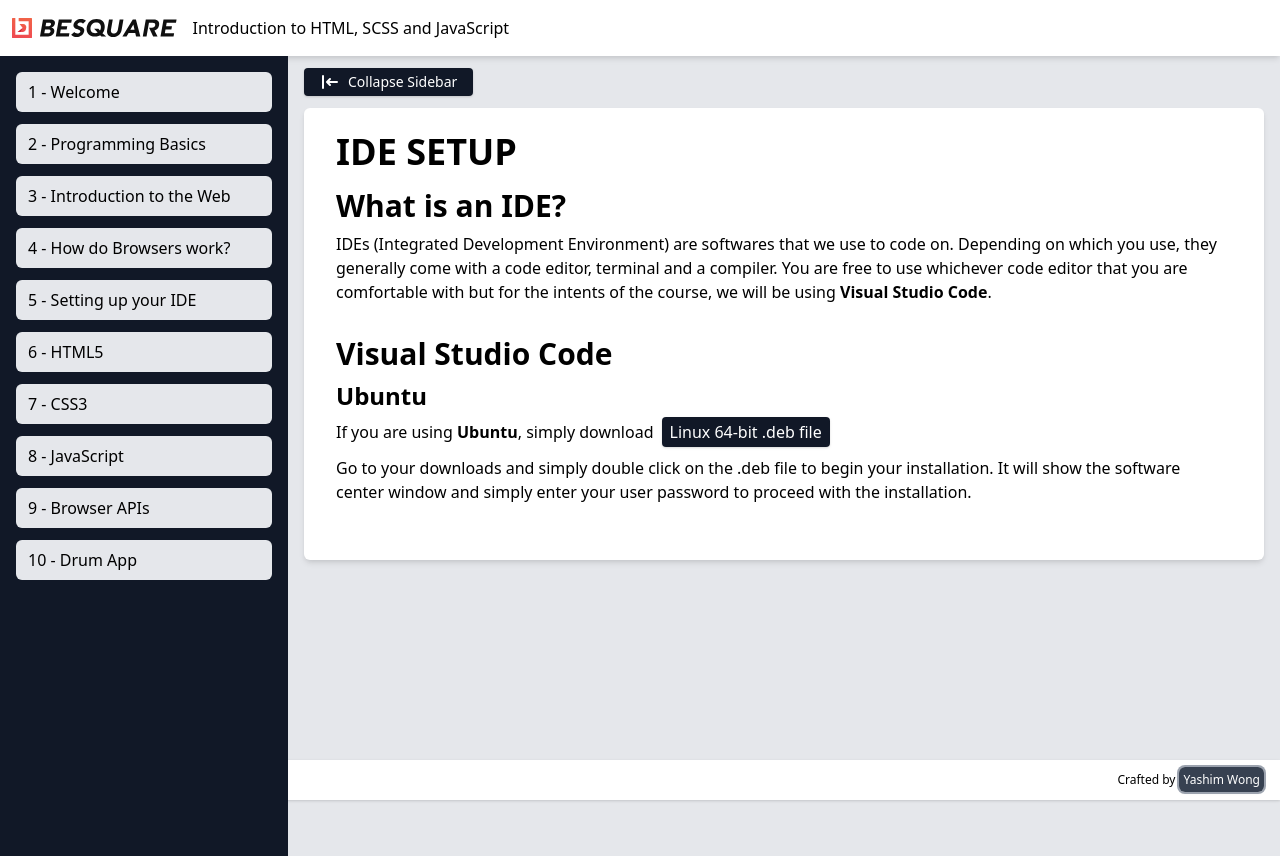
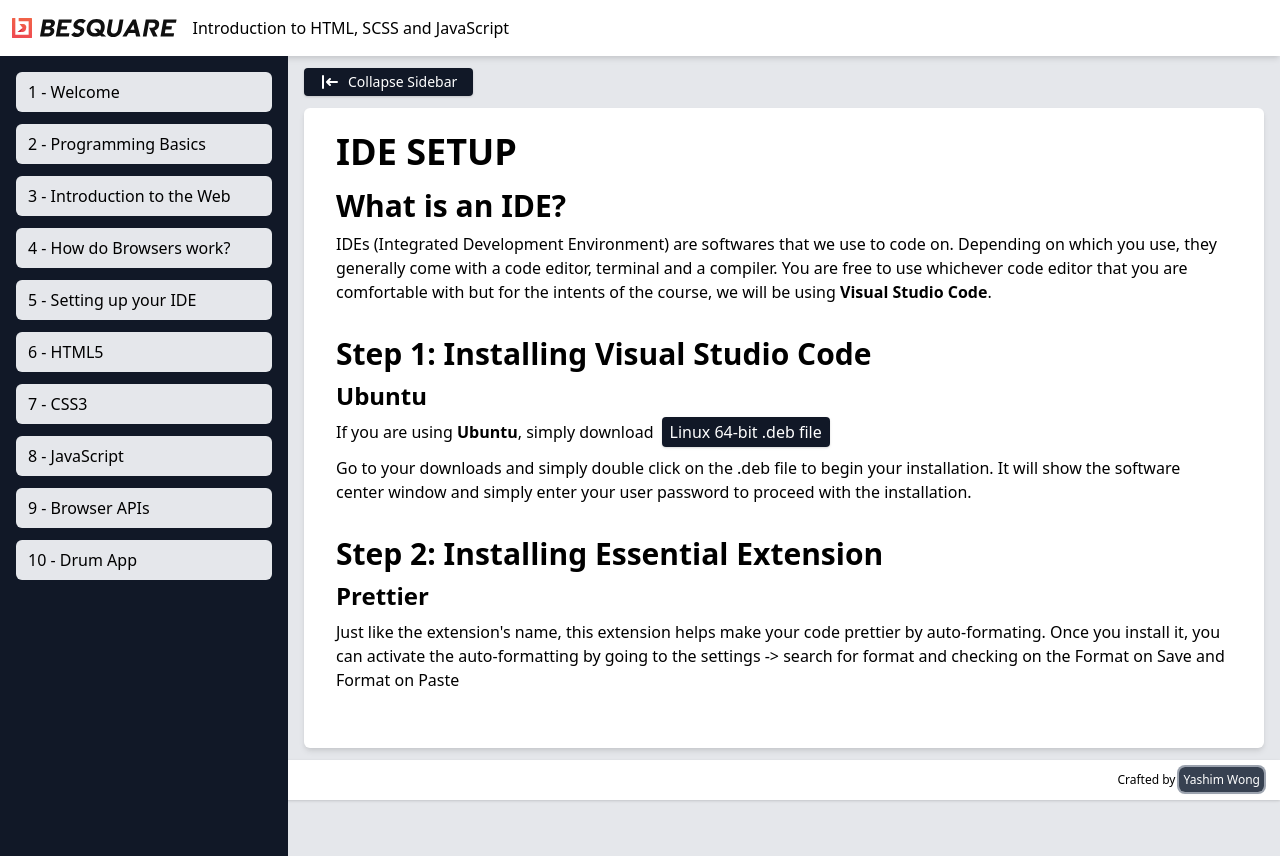
Before and after one commit to yashimwong/besquare, a Next.js app: page /ide-setup in a window 1280 px wide. Built offline with nearby package versions, Linux system fonts and the light colour scheme.

Commit message:
feat: extended IDE page

```diff
--- a/pages/ide-setup/index.tsx
+++ b/pages/ide-setup/index.tsx
@@ -24,7 +24,7 @@
         </TextBlock>
       </SectionContainer>
       <SectionContainer>
-        <Header>Visual Studio Code</Header>
+        <Header>Step 1: Installing Visual Studio Code</Header>
         <SubHeader>Ubuntu</SubHeader>
         <TextBlock>
           If you are using <strong>Ubuntu</strong>, simply download
@@ -43,6 +43,16 @@
           enter your user password to proceed with the installation.
         </TextBlock>
       </SectionContainer>
+      <SectionContainer>
+        <Header>Step 2: Installing Essential Extension</Header>
+        <SubHeader>Prettier</SubHeader>
+        <TextBlock>
+          Just like the {`extension's`} name, this extension helps make your
+          code prettier by auto-formating. Once you install it, you can activate
+          the auto-formatting by going to the settings {`->`} search for format
+          and checking on the Format on Save and Format on Paste
+        </TextBlock>
+      </SectionContainer>
     </Layout>
   );
 };
```
